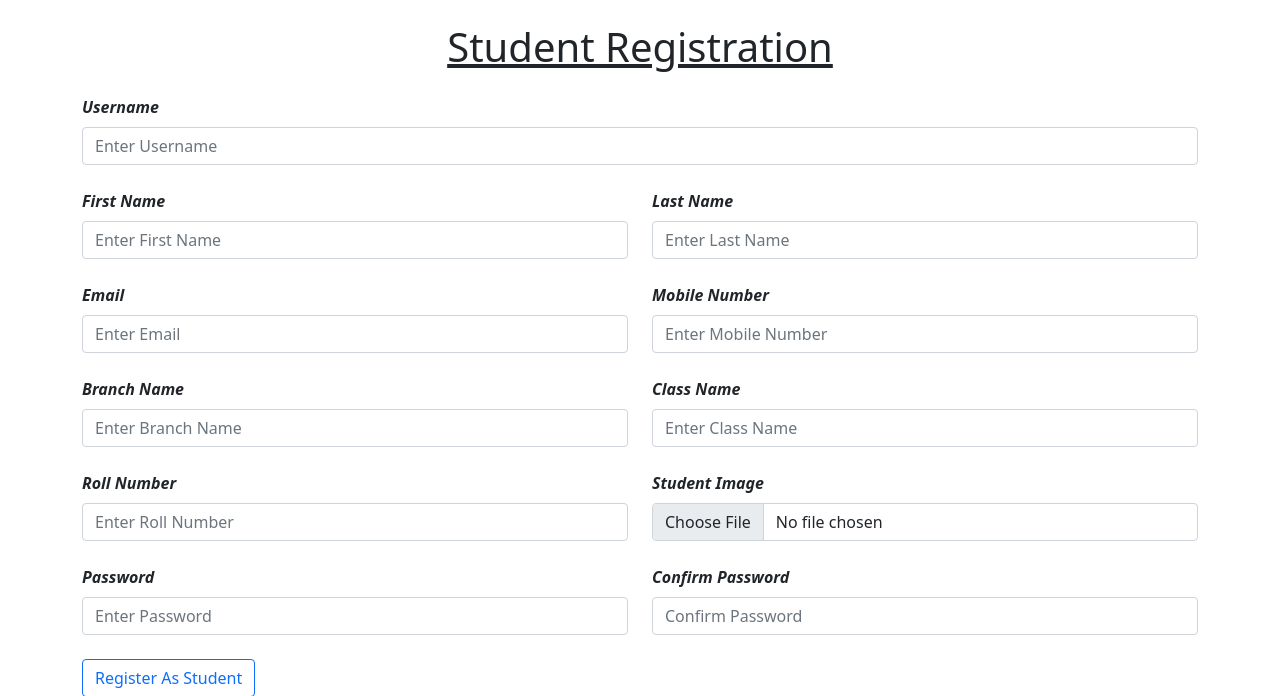
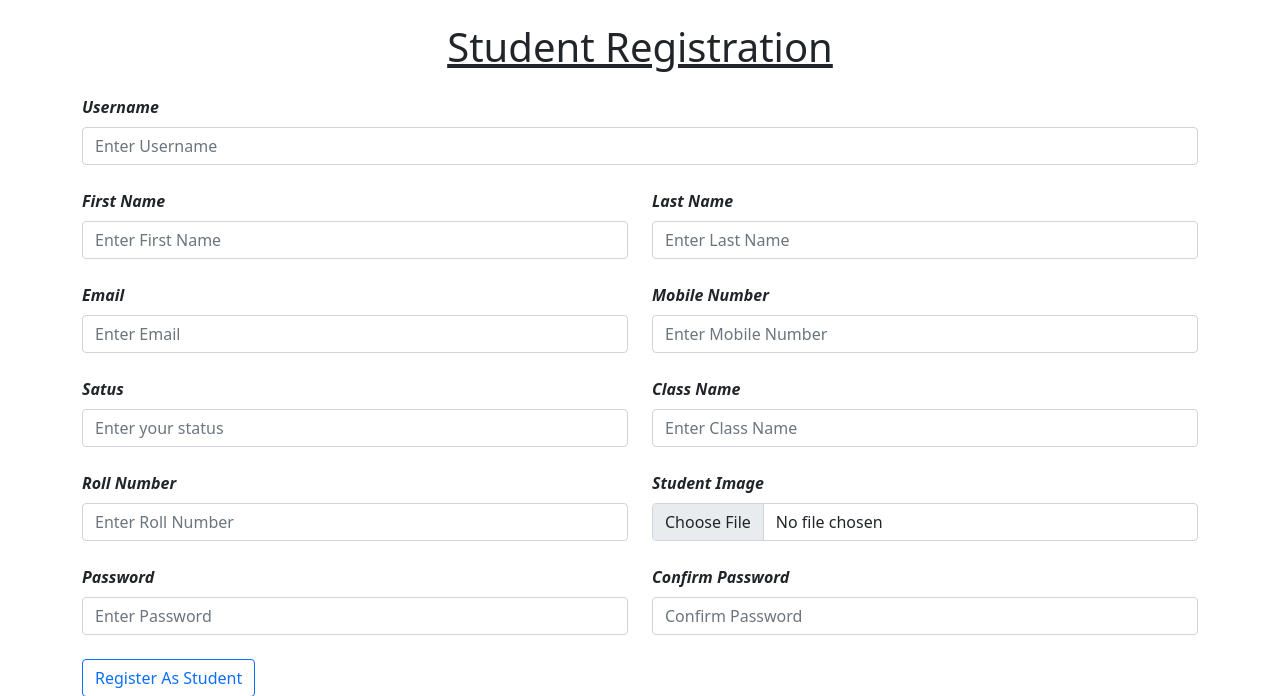
Before and after one commit to Medgoby/projet_poo, a Django app: page /student_registration/ in a window 1280 px wide. Shown: the part 57-753 px from the top of the page. Run offline with Django 3.2, Linux system fonts and the light colour scheme.

Commit message:
2ème version

```diff
--- a/library/forms.py
+++ b/library/forms.py
@@ -4,7 +4,7 @@ from . import models
 
 class IssueBookForm(forms.Form):
     isbn2 = forms.ModelChoiceField(queryset=models.Book.objects.all(), empty_label="Book Name [ISBN]", to_field_name="isbn", label="Book (Name and ISBN)")
-    name2 = forms.ModelChoiceField(queryset=models.Student.objects.all(), empty_label="Name [Branch] [Class] [Roll No]", to_field_name="user", label="Student Details")
+    name2 = forms.ModelChoiceField(queryset=models.Student.objects.all(), empty_label="Name [Status] [Class] [Roll No]", to_field_name="user", label="Student Details")
 
     isbn2.widget.attrs.update({'class': 'form-control'})
     name2.widget.attrs.update({'class':'form-control'})
--- a/library/models.py
+++ b/library/models.py
@@ -15,17 +15,18 @@ class Book(models.Model):
 class Student(models.Model):
     user = models.OneToOneField(User, on_delete=models.CASCADE)
     classroom = models.CharField(max_length=10)
-    branch = models.CharField(max_length=10)
+    status = models.CharField(max_length=10)
     roll_no = models.CharField(max_length=3, blank=True)
     phone = models.CharField(max_length=10, blank=True)
     image = models.ImageField(upload_to="", blank=True)
 
     def __str__(self):
-        return str(self.user) + " ["+str(self.branch)+']' + " ["+str(self.classroom)+']' + " ["+str(self.roll_no)+']'
+        return str(self.user) + " ["+str(self.status)+']' + " ["+str(self.classroom)+']' + " ["+str(self.roll_no)+']'
 
 
 def expiry():
     return datetime.today() + timedelta(days=14)
+
 class IssuedBook(models.Model):
     student_id = models.CharField(max_length=100, blank=True)
     isbn = models.CharField(max_length=13)
--- a/library/templates/edit_profile.html
+++ b/library/templates/edit_profile.html
@@ -20,8 +20,8 @@
 
 <div class="row mt-4">
     <div class="form-group col-md-6">
-        <label><i style="font-weight: bold;">Branch Name</i></label>
-        <input type="text" class="form-control mt-2" name="branch" value="{{user.student.branch}}">
+        <label><i style="font-weight: bold;">Status Name</i></label>
+        <input type="text" class="form-control mt-2" name="status" value="{{user.student.status}}">
     </div>
     <div class="form-group col-md-6">
         <label><i style="font-weight: bold;">Class Name</i></label>
--- a/library/templates/profile.html
+++ b/library/templates/profile.html
@@ -80,10 +80,10 @@ background: #212529b8;
                         </div>
                         <div class="row">
                             <div class="col-md-6">
-                                <label>Branch:</label>
+                                <label>Status:</label>
                             </div>
                             <div class="col-md-6">
-                                <p>{{user.student.branch}}</p>
+                                <p>{{user.student.status}}</p>
                             </div>
                         </div>
                         <div class="row">
--- a/library/templates/student_registration.html
+++ b/library/templates/student_registration.html
@@ -39,8 +39,8 @@
 
     <div class="row mt-4">
         <div class="form-group col-md-6">
-            <label><i style="font-weight: bold;">Branch Name</i></label>
-            <input type="text" class="form-control mt-2" name="branch" placeholder="Enter Branch Name" required>
+            <label><i style="font-weight: bold;">Satus</i></label>
+            <input type="text" class="form-control mt-2" name="status" placeholder="Enter your status" required>
         </div>
         <div class="form-group col-md-6">
             <label><i style="font-weight: bold;">Class Name</i></label>
```
Also changed, not shown: README.md, library/migrations/0002_student.py, library/migrations/0007_issuedbook_branch.py, library/migrations/0010_remove_issuedbook_branch.py, matomo_db.db (added), 3 other files.
